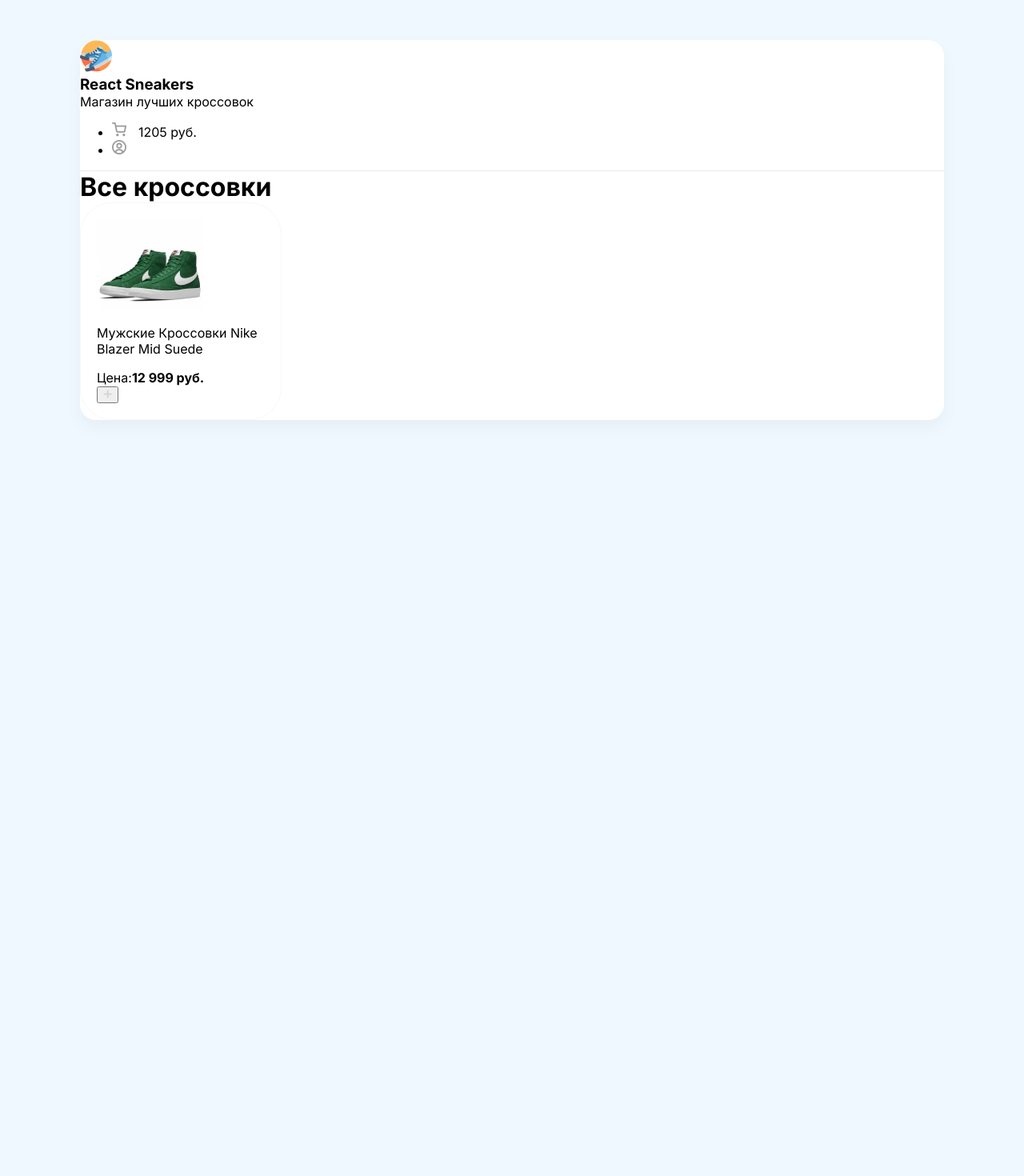
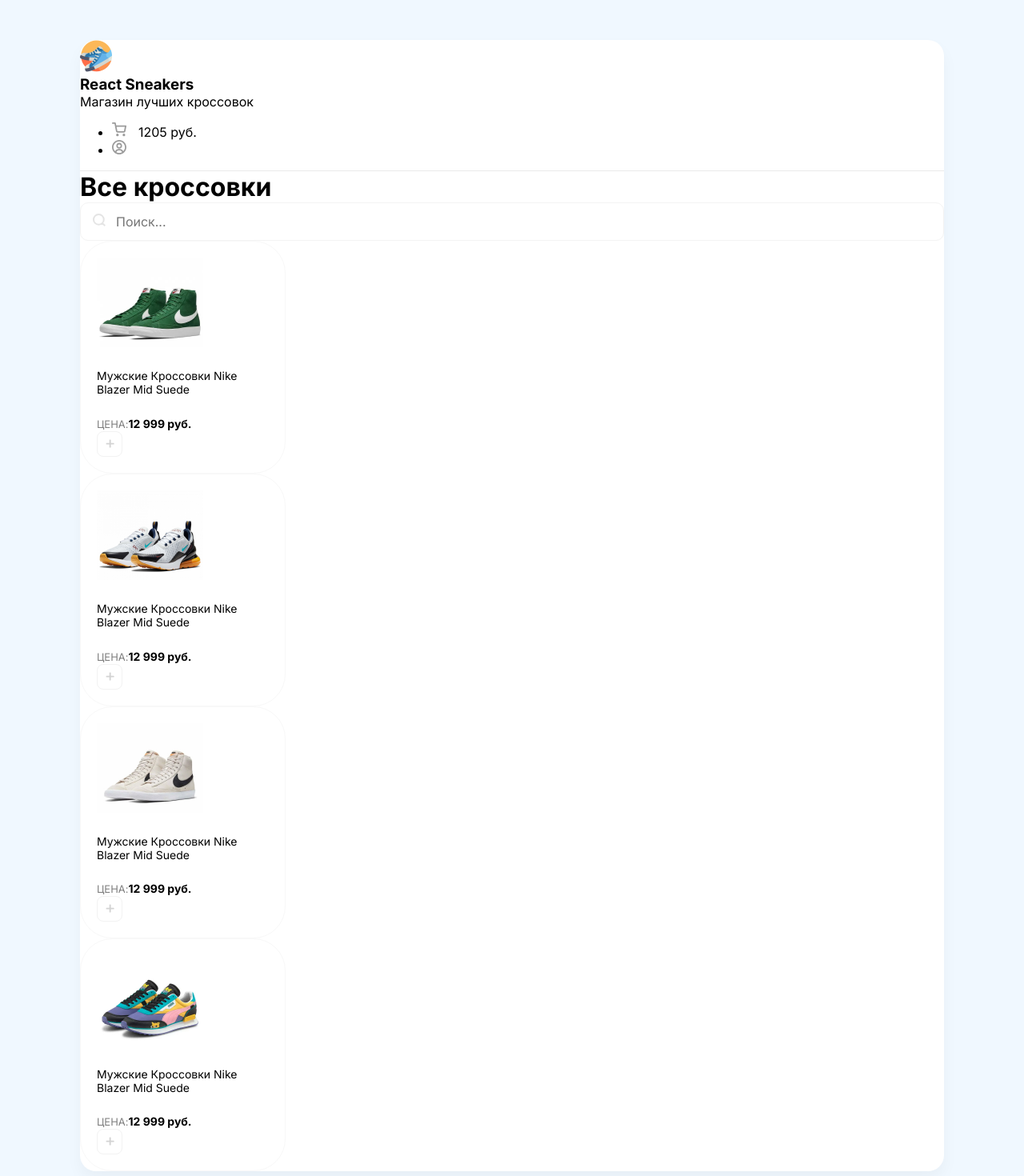
Before and after one commit to RRyapov/react-Sneakers-2.0, a React (Create React App) app: page / in a window 1280 px wide. Shown: the top 1470 px of the page at 80% size. Before the commit the page ends 800 px from the top, so only its background shows below. Built offline with nearby package versions, Linux system fonts and the light colour scheme.

Commit message:
Добавлен блок поиска

```diff
--- a/public/index.html
+++ b/public/index.html
@@ -11,14 +11,15 @@
     />
     <link rel="apple-touch-icon" href="%PUBLIC_URL%/logo192.png" />
     <link rel="manifest" href="%PUBLIC_URL%/manifest.json" />
-    <link rel="preconnect" href="https://fonts.googleapis.com">
-<link rel="preconnect" href="https://fonts.gstatic.com" crossorigin>
-<link href="https://fonts.googleapis.com/css2?family=Inter:wght@400;500;600;700;800&display=swap" rel="stylesheet">
+    <link rel="preconnect" href="https://fonts.googleapis.com" />
+    <link rel="preconnect" href="https://fonts.gstatic.com" crossorigin />
+    <link
+      href="https://fonts.googleapis.com/css2?family=Inter:wght@400;500;600;700;800&display=swap"
+      rel="stylesheet"
+    />
     <title>React Sneakers</title>
   </head>
   <body>
-    <noscript>You need to enable JavaScript to run this app.</noscript>
     <div id="root"></div>
-
   </body>
 </html>
--- a/src/App.js
+++ b/src/App.js
@@ -11,7 +11,7 @@
           />
           <div className="headerInfo">
             <h3 className="text-uppercase">React Sneakers</h3>
-            <p>Магазин лучших кроссовок</p>
+            <p className="opacity-5">Магазин лучших кроссовок</p>
           </div>
         </div>
         <ul className="d-flex">
@@ -35,19 +35,86 @@
         </ul>
       </header>
       <div className="content p-40">
+        <div className="d-flex align-center mb-40 justify-between">
           <h1>Все кроссовки</h1>
+          <div className="search-block">
+            <img src="/img/search.svg" alt="Search" />
+            <input placeholder="Поиск..." />
+          </div>
+        </div>
 
+        <div className="d-flex justify-between">
           <div className="card">
-          <img width={133} height={112} src="/img/sneakers/1.jpg" alt="Sneakers" />
-          <p>Мужские Кроссовки Nike Blazer Mid Suede</p>
-          <div className="d-flex justify-between">
-            <div className="d-flex">
+            <img
+              width={133}
+              height={112}
+              src="/img/sneakers/1.jpg"
+              alt="Sneakers"
+            />
+            <h5>Мужские Кроссовки Nike Blazer Mid Suede</h5>
+            <div className="d-flex justify-between align-center">
+              <div className="d-flex flex-column">
                 <span>Цена:</span>
                 <b>12 999 руб.</b>
               </div>
-            <button>
+              <button className="button">
                 <img width={11} height={11} src="/img/plus.svg" alt="Plus" />
               </button>
+            </div>
+          </div>
+          <div className="card">
+            <img
+              width={133}
+              height={112}
+              src="/img/sneakers/2.jpg"
+              alt="Sneakers"
+            />
+            <h5>Мужские Кроссовки Nike Blazer Mid Suede</h5>
+            <div className="d-flex justify-between align-center">
+              <div className="d-flex flex-column">
+                <span>Цена:</span>
+                <b>12 999 руб.</b>
+              </div>
+              <button className="button">
+                <img width={11} height={11} src="/img/plus.svg" alt="Plus" />
+              </button>
+            </div>
+          </div>
+          <div className="card">
+            <img
+              width={133}
+              height={112}
+              src="/img/sneakers/3.jpg"
+              alt="Sneakers"
+            />
+            <h5>Мужские Кроссовки Nike Blazer Mid Suede</h5>
+            <div className="d-flex justify-between align-center">
+              <div className="d-flex flex-column">
+                <span>Цена:</span>
+                <b>12 999 руб.</b>
+              </div>
+              <button className="button">
+                <img width={11} height={11} src="/img/plus.svg" alt="Plus" />
+              </button>
+            </div>
+          </div>
+          <div className="card">
+            <img
+              width={133}
+              height={112}
+              src="/img/sneakers/4.jpg"
+              alt="Sneakers"
+            />
+            <h5>Мужские Кроссовки Nike Blazer Mid Suede</h5>
+            <div className="d-flex justify-between align-center">
+              <div className="d-flex flex-column">
+                <span>Цена:</span>
+                <b>12 999 руб.</b>
+              </div>
+              <button className="button">
+                <img width={11} height={11} src="/img/plus.svg" alt="Plus" />
+              </button>
+            </div>
           </div>
         </div>
       </div>
--- a/src/index.scss
+++ b/src/index.scss
@@ -1,9 +1,12 @@
 body {
   margin: 0;
-  font-family: "Inter", system-ui;
   -webkit-font-smoothing: antialiased;
   -moz-osx-font-smoothing: grayscale;
   background-color: aliceblue;
+}
+
+* {
+  font-family: "Inter", system-ui;
 }
 
 .wrapper {
@@ -35,6 +38,44 @@
 .card {
   border: 1px solid #f8f8f8;
   padding: 20px;
-  width: 210px;
+  width: 215px;
   border-radius: 40px;
+
+  span {
+    font-size: 13px;
+    opacity: 0.5;
+    text-transform: uppercase;
+  }
+
+  b {
+    font-size: 14px;
+  }
 }
+
+h5 {
+  font-weight: 400;
+  font-size: 14px;
+}
+
+.button {
+  background: #ffffff;
+  border: 1px solid #f2f2f2;
+  box-sizing: border-box;
+  border-radius: 8px;
+  height: 32px;
+  width: 32px;
+  cursor: pointer;
+}
+
+.search-block {
+  border: 1px solid #f3f3f3;
+  border-radius: 10px;
+  padding: 0 15px;
+
+  input {
+    border: 0;
+    padding: 13px;
+    font-size: 16px;
+    width: 200px;
+  }
+}
```
Also changed, not shown: public/img/search.svg (added). Lines whose indentation alone changed are shown as unchanged.
